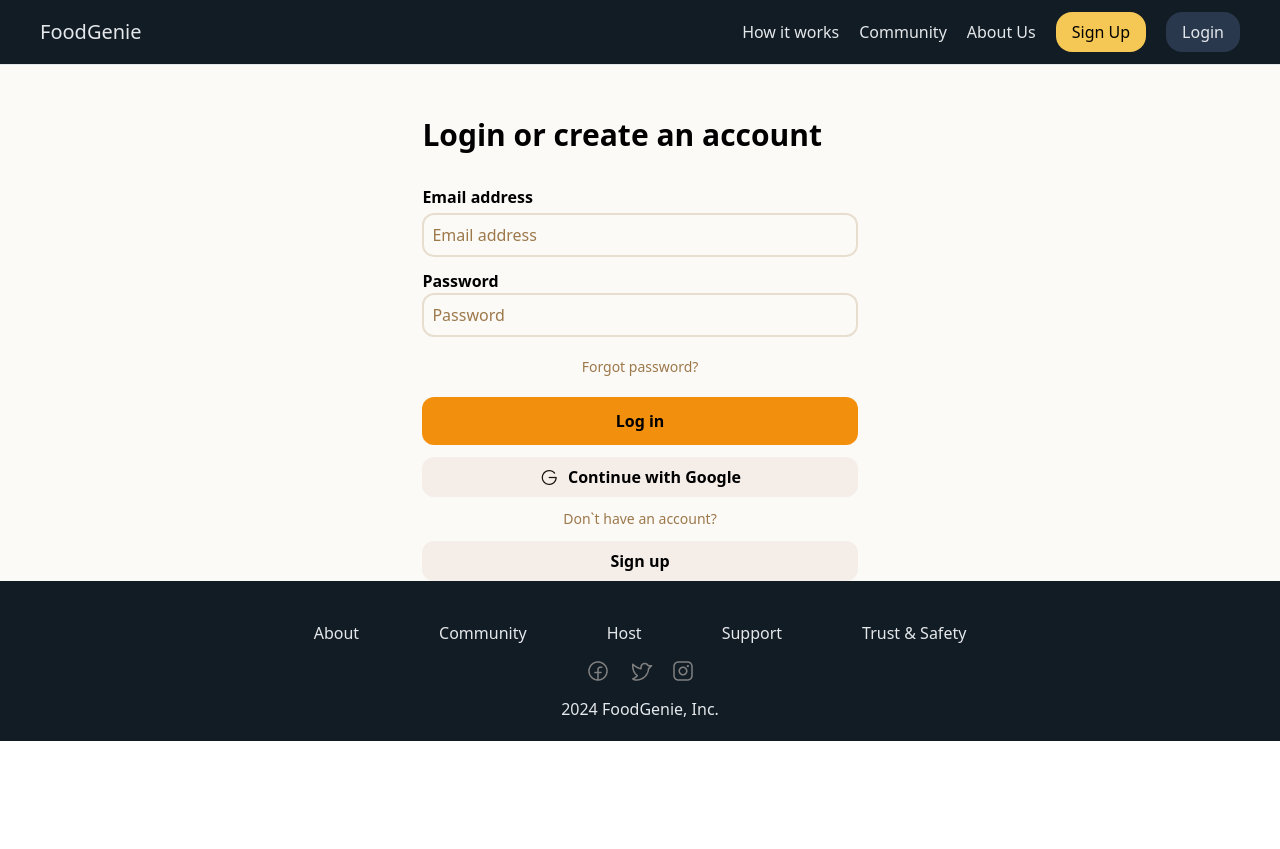
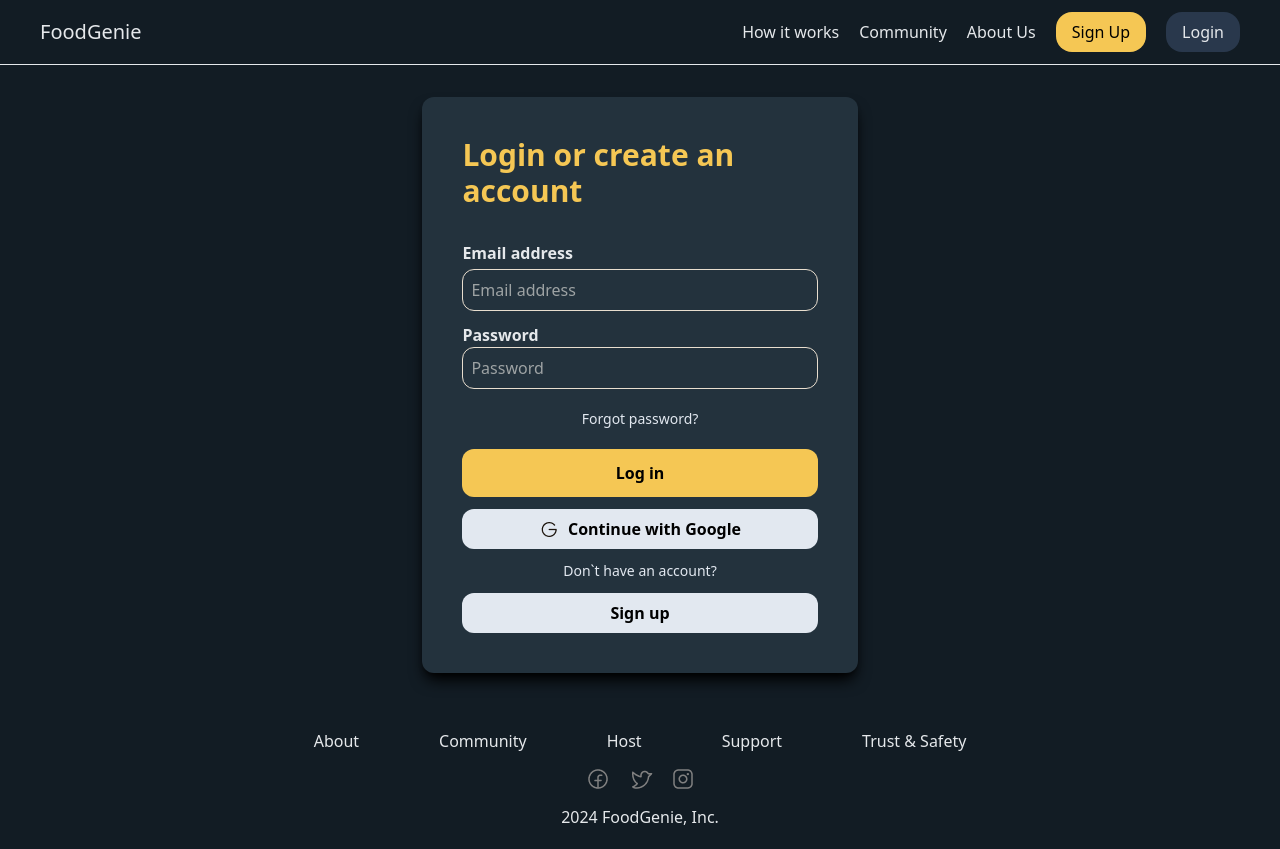
Before and after one commit to Arsh-Quadri/food-genie, a React (Vite) app: page /login in a window 1280 px wide. Before the commit the page ends 800 px from the top, so only its background shows below. Built offline with nearby package versions, Linux system fonts and the light colour scheme; no server answers.

Commit message:
login,signup and hero and package.login....

```diff
--- a/src/components/Hero.jsx
+++ b/src/components/Hero.jsx
@@ -27,10 +27,10 @@
           />
           <div className="absolute top-[-5%] left-[3%] w-full h-full flex flex-col justify-end items-start z-20">
             <h1 className="text-2xl sm:text-3xl md:text-5xl font-[500] text-white">
-              Welcome to Rentify
+              Welcome to FoodGenie
             </h1>
             <p className="text-white font-[500] mt-[1%] sm:text-lg">
-              The world`s best selection of homes, experiences, and places
+              Upgrade your diet, Upgrade your life
             </p>
             <form className="w-full">
               <div className="search w-[90%] sm:w-[60%] md:w-[50%] flex justify-between items-center gap-3 bg-[#FCFAF7] px-3 py-2 rounded-2xl mt-[4%]">
--- a/src/components/Login.jsx
+++ b/src/components/Login.jsx
@@ -64,60 +64,60 @@
     }
   };
   return (
-    <div className="bg-[#FCFAF7] w-full flex flex-col justify-center items-center relative ">
-      <div className="sm:w-[85%] md:w-[50%] lg:w-[34%] relative mt-8 flex flex-col justify-center">
-        <h1 className="text-3xl font-[750] relative py-5 left-0 text-left">
+    <div className="bg-[#121c24] w-full flex flex-col justify-center items-center relative ">
+      <div className="sm:w-[85%] md:w-[50%] lg:w-[34%] bg-[#23323d] shadow-lg shadow-black relative mt-8 mb-4 flex flex-col justify-center p-5 px-10 rounded-xl">
+        <h1 className="text-3xl font-[750] text-[#F5C754] relative py-5 left-0 text-left">
           Login or create an account
         </h1>
         <div className="mt-3">
-          <h1 className="text-md font-[600] relative  left-0 text-left mb-1">
+          <h1 className="text-md font-[600] relative text-[#E5E8EB] left-0 text-left mb-1">
             Email address
           </h1>
           <input
             type="email"
             value={email}
-            className="bg-transparent outline-none placeholder-[#9C784A] pl-2 py-2 w-full rounded-xl border-2 border-[#E8DECF] "
+            className="bg-transparent outline-none placeholder-[#9ea3a4] text-[#E5E8EB] pl-2 py-2 w-full rounded-xl border border-[#E8DECF] "
             placeholder="Email address"
             onChange={(e) => setEmail(e.target.value)}
           />
         </div>
         <div className="mt-3">
-          <h1 className="text-md font-[600] relative  left-0 text-left">
+          <h1 className="text-md font-[600] relative text-[#E5E8EB] left-0 text-left">
             Password
           </h1>
           <input
             type="password"
             value={password}
-            className="bg-transparent outline-none placeholder-[#9C784A] pl-2 py-2 w-full rounded-xl border-2 border-[#E8DECF] "
+            className="bg-transparent outline-none placeholder-[#9ea3a4] text-[#E5E8EB] pl-2 py-2 w-full rounded-xl border border-[#E8DECF] "
             placeholder="Password"
             onChange={(e) => setPassword(e.target.value)}
           />
         </div>
         <h1
-          className="text-sm text-[#9C784A] font-[500] relative  left-0 cursor-pointer text-center m-auto w-fit py-2 mt-3"
+          className="text-sm text-slate-200 font-[500] relative  left-0 cursor-pointer text-center m-auto w-fit py-2 mt-3"
           onClick={handleForgotPassword}
         >
           Forgot password?
         </h1>
         <div
-          className="bg-[#F28F0D] hover:bg-[#f89f2b] font-[600] px-4 py-3 rounded-xl cursor-pointer  md:block text-center mt-3"
+          className="bg-[#F5C754] hover:bg-[#ddb348] font-[600] px-4 py-3 rounded-xl cursor-pointer  md:block text-center mt-3"
           onClick={(e) => handleSignIn(e)}
         >
           Log in
         </div>
         <div
-          className="bg-[#F5EDE8] hover:bg-[#f3eae5] flex justify-center items-center font-[600] px-4 py-2 rounded-xl cursor-pointer text-center mt-3 gap-2"
+          className="bg-slate-200 hover:bg-slate-300 flex justify-center items-center font-[600] px-4 py-2 rounded-xl cursor-pointer text-center mt-3 gap-2"
           onClick={handleGoogleSignIn}
         >
           <img src={google} alt="" />
           <div>Continue with Google</div>
         </div>
-        <h1 className="text-sm text-[#9C784A] font-[500] relative  left-0 text-center py-3 ">
+        <h1 className="text-sm text-slate-200 font-[500] relative  left-0 text-center py-3 cursor-pointer ">
           Don`t have an account?
         </h1>
         <Link
           to="/signup"
-          className="bg-[#F5EDE8] hover:bg-[#f3eae5] flex justify-center items-center font-[600] px-4 py-2 rounded-xl cursor-pointer text-center gap-2"
+          className="bg-slate-200 hover:bg-slate-300 flex justify-center items-center font-[600] px-4 py-2 rounded-xl cursor-pointer text-center gap-2 mb-5"
         >
           <div>Sign up</div>
         </Link>
--- a/src/components/Signup.jsx
+++ b/src/components/Signup.jsx
@@ -47,19 +47,19 @@
     }
   };
   return (
-    <div className="bg-[#FCFAF7] w-full flex flex-col justify-center items-center relative ">
-      <div className="sm:w-[85%] md:w-[50%] lg:w-[34%] relative mt-8 flex flex-col justify-center">
-        <h1 className="text-3xl font-[750] relative py-5 left-0 text-left">
+    <div className="bg-[#121c24] w-full flex flex-col justify-center items-center relative ">
+      <div className="sm:w-[85%] md:w-[50%] lg:w-[34%] relative mt-8 flex flex-col justify-center bg-[#23323d] shadow-lg shadow-black mb-4 p-5 px-10 rounded-xl">
+        <h1 className="text-3xl font-[750] text-[#F5C754] relative py-5 left-0 text-left">
           Create an account
         </h1>
         <div className="mt-3">
-          <h1 className="text-md font-[600] relative  left-0 text-left mb-1">
+          <h1 className="text-md font-[600] relative text-[#E5E8EB]  left-0 text-left mb-1">
             Email address
           </h1>
           <input
             type="email"
             value={email}
-            className="bg-transparent outline-none placeholder-[#9C784A] pl-2 py-2 w-full rounded-xl border-2 border-[#E8DECF] "
+            className="bg-transparent outline-none placeholder-[#9ea3a4] pl-2 py-2 w-full rounded-xl border border-[#E8DECF] text-[#E5E8EB] "
             placeholder="Email address"
             onChange={(e) => {
               setEmail(e.target.value);
@@ -67,13 +67,13 @@
           />
         </div>
         <div className="mt-3">
-          <h1 className="text-md font-[600] relative  left-0 text-left">
+          <h1 className="text-md font-[600] relative  left-0 text-left text-[#E5E8EB]">
             Password
           </h1>
           <input
             type="password"
             value={password}
-            className="bg-transparent outline-none placeholder-[#9C784A] pl-2 py-2 w-full rounded-xl border-2 border-[#E8DECF] "
+            className="bg-transparent outline-none placeholder-[#9ea3a4] pl-2 py-2 w-full rounded-xl border border-[#E8DECF] text-[#E5E8EB] "
             placeholder="Password"
             onChange={(e) => {
               setPassword(e.target.value);
@@ -82,23 +82,23 @@
         </div>
         <button
           onClick={(e) => handleSubmit(e)}
-          className="bg-[#F28F0D] hover:bg-[#f89f2b] font-[600] px-4 py-3 rounded-xl cursor-pointer  md:block text-center mt-5"
+          className="bg-[#F5C754] hover:bg-[#ddb348] font-[600] px-4 py-3 rounded-xl cursor-pointer  md:block text-center mt-5"
         >
           Sign Up
         </button>
         <div
-          className="bg-[#F5EDE8] hover:bg-[#f3eae5] flex justify-center items-center font-[600] px-4 py-2 rounded-xl cursor-pointer text-center mt-5 gap-2"
+          className="bg-slate-200 hover:bg-slate-300 flex justify-center items-center font-[600] px-4 py-2 rounded-xl cursor-pointer text-center mt-5 gap-2"
           onClick={handleGoogleSignIn}
         >
           <img src={google} alt="" />
           <div>Continue with Google</div>
         </div>
-        <h1 className="text-sm text-[#9C784A] font-[500] relative  left-0 text-center py-3 ">
+        <h1 className="text-sm text-slate-200 font-[500] relative  left-0 text-center py-3 ">
           Already have an account?
         </h1>
         <Link
           to="/login"
-          className="bg-[#F5EDE8] hover:bg-[#f3eae5] flex justify-center items-center font-[600] px-4 py-2 rounded-xl cursor-pointer text-center gap-2"
+          className="bg-slate-200 hover:bg-slate-300 flex justify-center items-center font-[600] px-4 py-2 rounded-xl cursor-pointer text-center gap-2 mb-5"
         >
           <div>Log in</div>
         </Link>
```
Also changed, not shown: 1 other file (tests, documents, lock files or other folders).
